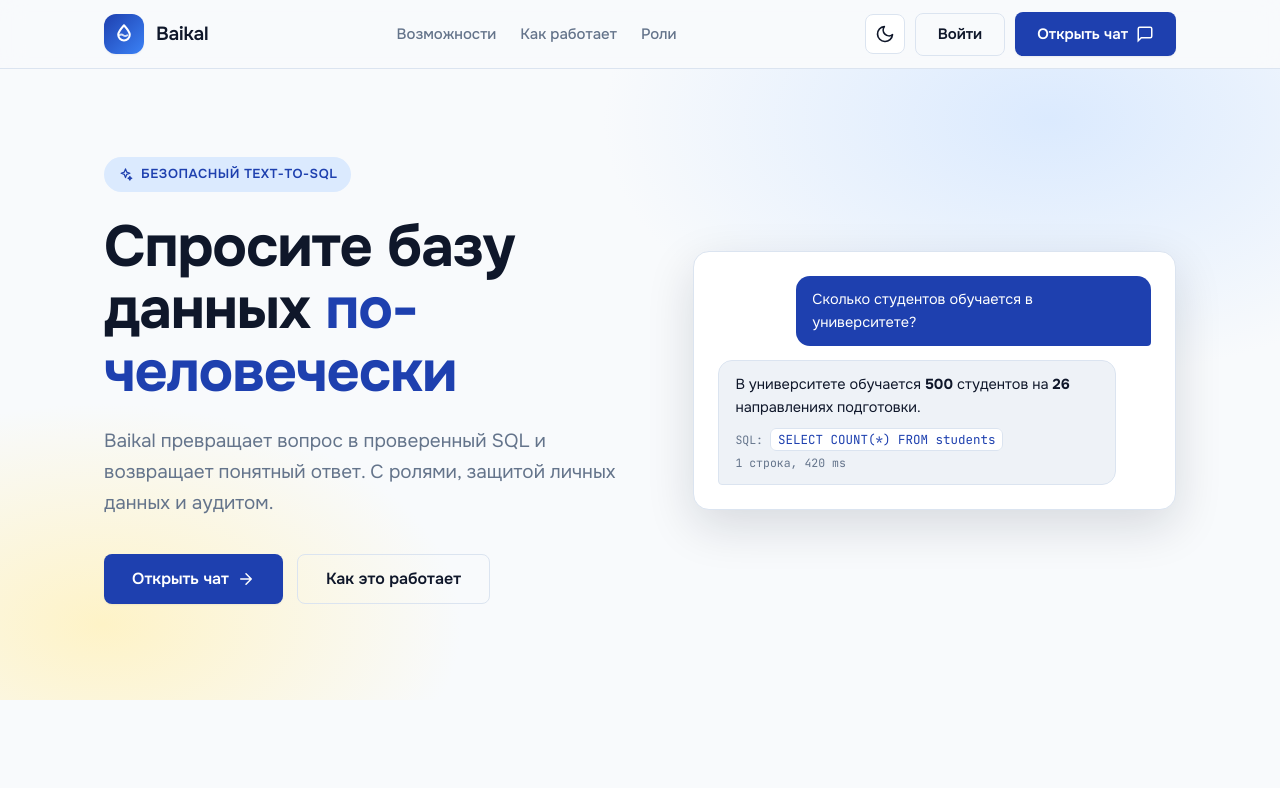
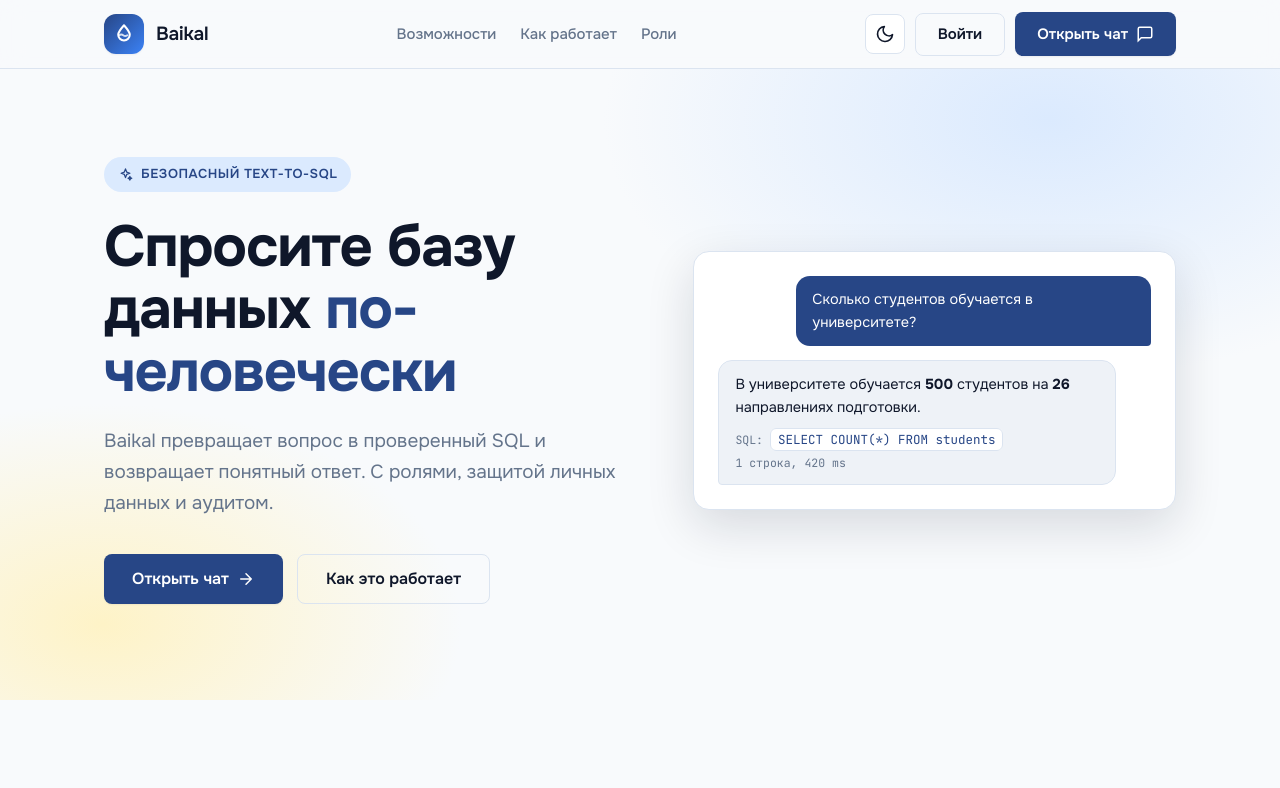
Before and after one commit to high-quality-dorm/baikal-code, a React (Vite) app in the folder frontend/: page / in a window 1280 px wide. Shown: the top 788 px of the page. Built offline with nearby package versions, Linux system fonts and the light colour scheme; a web font is replaced by a local one.

Commit message:
feat(frontend): desaturate primary blue in light theme

```diff
--- a/frontend/src/styles/tokens.css
+++ b/frontend/src/styles/tokens.css
@@ -2,9 +2,9 @@
 
 :root,
 :root[data-theme="light"] {
-  --color-primary: #1e40af;
+  --color-primary: #274686;
   --color-on-primary: #ffffff;
-  --color-primary-hover: #1e3a8a;
+  --color-primary-hover: #1f366b;
   --color-primary-soft: #dbeafe;
   --color-secondary: #3b82f6;
   --color-accent: #d97706;
@@ -19,9 +19,9 @@
   --color-border: #dbe4f0;
   --color-destructive: #dc2626;
   --color-on-destructive: #ffffff;
-  --color-ring: #1e40af;
+  --color-ring: #274686;
   --color-chat-bg: #f2f6fb;
-  --color-user-bubble: #1e40af;
+  --color-user-bubble: #274686;
   --color-user-bubble-text: #ffffff;
   --color-guest: #92400e;
 
@@ -33,8 +33,8 @@
   --radius-md: 12px;
   --radius-lg: 16px;
 
-  --scrollbar-thumb: rgba(30, 64, 175, 0.28);
-  --scrollbar-thumb-hover: rgba(30, 64, 175, 0.5);
+  --scrollbar-thumb: rgba(39, 70, 134, 0.28);
+  --scrollbar-thumb-hover: rgba(39, 70, 134, 0.5);
   --scrollbar-track: transparent;
 
   --font-display: "Unbounded", "Onest", system-ui, sans-serif;
```
Also changed, not shown: 1 other file (tests, documents, lock files or other folders).
